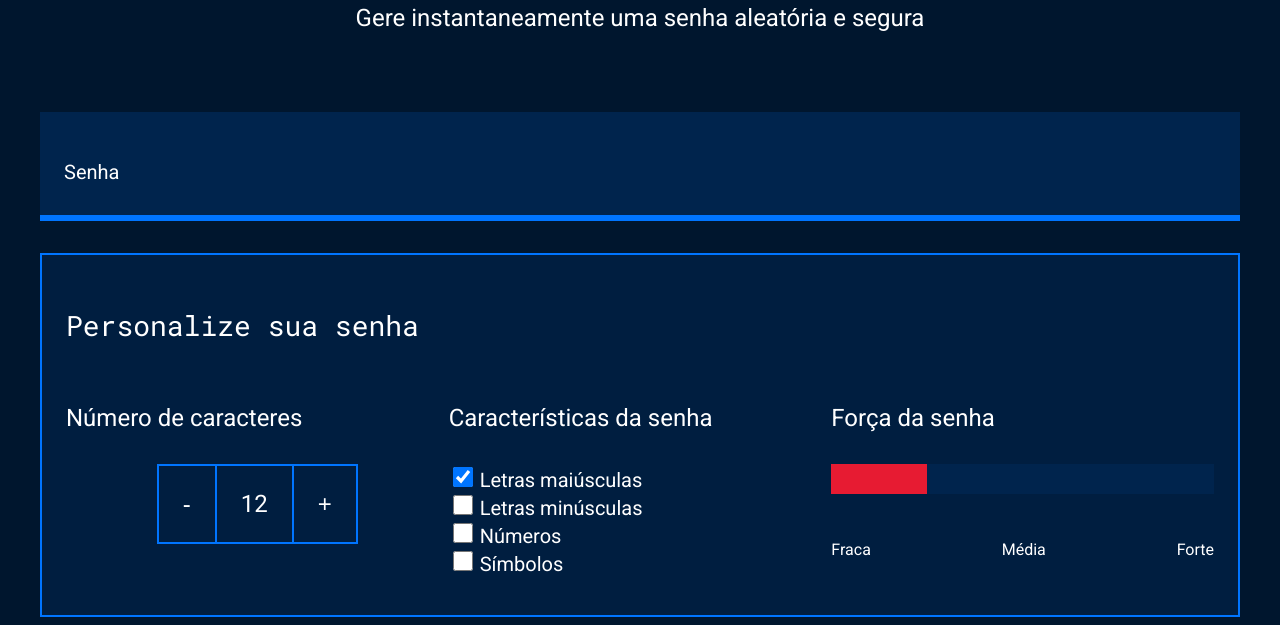
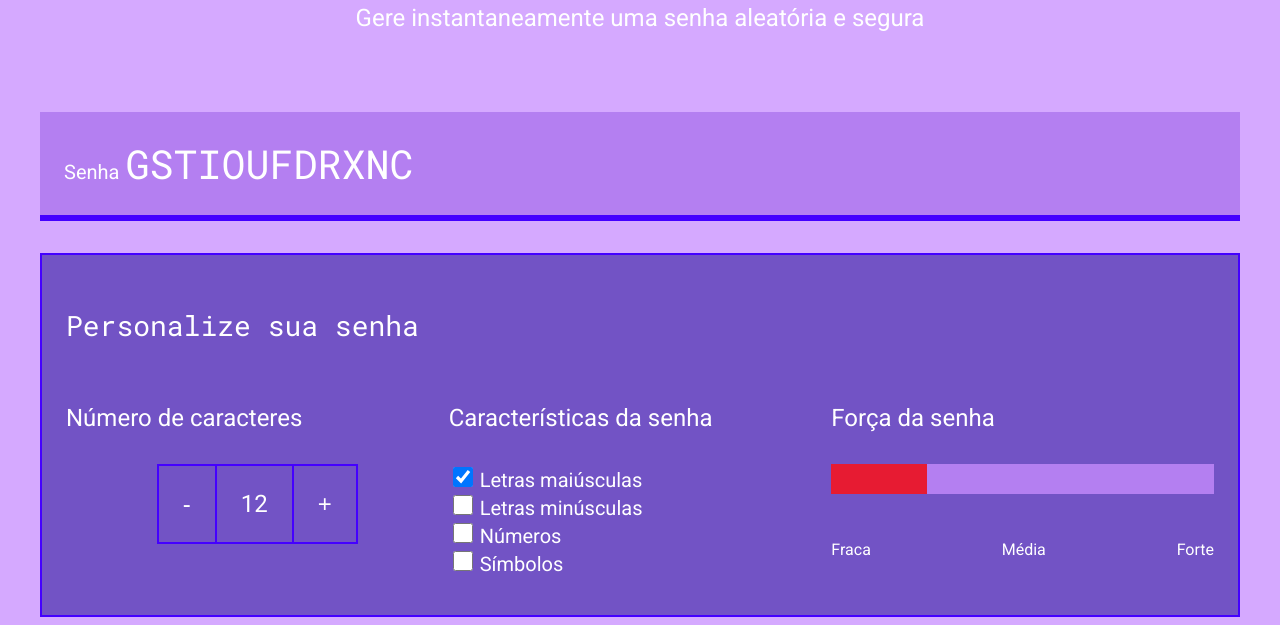
Before and after one commit to liviapizzani/gerador-de-senha, a plain HTML site: page gerador de senha/index.html in a window 1280 px wide. Shown: the part 214-839 px from the top of the page. Drawn offline with Linux system fonts and the light colour scheme.

Commit message:
Add files via upload

```diff
--- /dev/null
+++ b/gerador de senha/main.js
@@ -0,0 +1,62 @@
+const numeroSenha = document.querySelector('.parametro-senha__texto');
+let tamanhoSenha = 12;
+numeroSenha.textContent = tamanhoSenha;
+const letrasMaiusculas = 'ABCDEFGHIJKLMNOPQRSTUVXYWZ';
+const letrasMinusculas = 'abcdefghijklmnopqrstuvxywz';
+const numeros = '0123456789';
+const simbolos = '!@%*?';
+const botoes = document.querySelectorAll('.parametro-senha__botao');
+const campoSenha = document.querySelector('#campo-senha');
+const checkbox = document.querySelectorAll('.checkbox');
+const forcaSenha = document.querySelector('.forca');
+
+botoes[0].onclick = diminuiTamanho;
+botoes[1].onclick = aumentaTamanho;
+
+function diminuiTamanho() {
+    if (tamanhoSenha > 1) {
+        // tamanhoSenha = tamanhoSenha-1;
+        tamanhoSenha--;
+    }
+    numeroSenha.textContent = tamanhoSenha;
+    geraSenha();
+}
+function aumentaTamanho() {
+    if (tamanhoSenha < 20) {
+        // tamanhoSenha = tamanhoSenha+1;
+        tamanhoSenha++;
+    }
+    numeroSenha.textContent = tamanhoSenha;
+    geraSenha();
+}
+
+for (i = 0; i < checkbox.length; i++) {
+    checkbox[i].onclick = geraSenha;
+}
+
+geraSenha();
+
+function geraSenha() {
+    let alfabeto = '';
+    if (checkbox[0].checked) {
+        alfabeto = alfabeto + letrasMaiusculas;
+    }
+    if (checkbox[1].checked) {
+        alfabeto = alfabeto + letrasMinusculas;
+    }
+    if (checkbox[2].checked) {
+        alfabeto = alfabeto + numeros;
+    }
+    if (checkbox[3].checked) {
+        alfabeto = alfabeto + simbolos;
+    }
+    let senha = '';
+    for (let i = 0; i < tamanhoSenha; i++) {
+        let numeroAleatorio = Math.random() * alfabeto.length;
+        numeroAleatorio = Math.floor(numeroAleatorio);
+        senha = senha + alfabeto[numeroAleatorio];
+    }
+    campoSenha.value = senha;
+    classificaSenha(alfabeto.length);
+
+}
--- a/gerador de senha/style.css
+++ b/gerador de senha/style.css
@@ -2,10 +2,10 @@
 
 :root {
     --branco: white;
-    --cor-de-fundo: #00162E;
-    --fundo-senha: #00244D;
-    --fundo-texto: #001E40;
-    --borda: #0075FF;
+    --cor-de-fundo:rgb(213, 169, 255);
+    --fundo-senha:rgb(180, 127, 241);
+    --fundo-texto: #7253c5;
+    --borda: #4400ff;
     --roboto: 'Roboto', sans-serif;
     --roboto-mono: 'Roboto Mono', monospace;
 }
```
Also changed, not shown: gerador de senha/index.html (+5 -0 lines).
